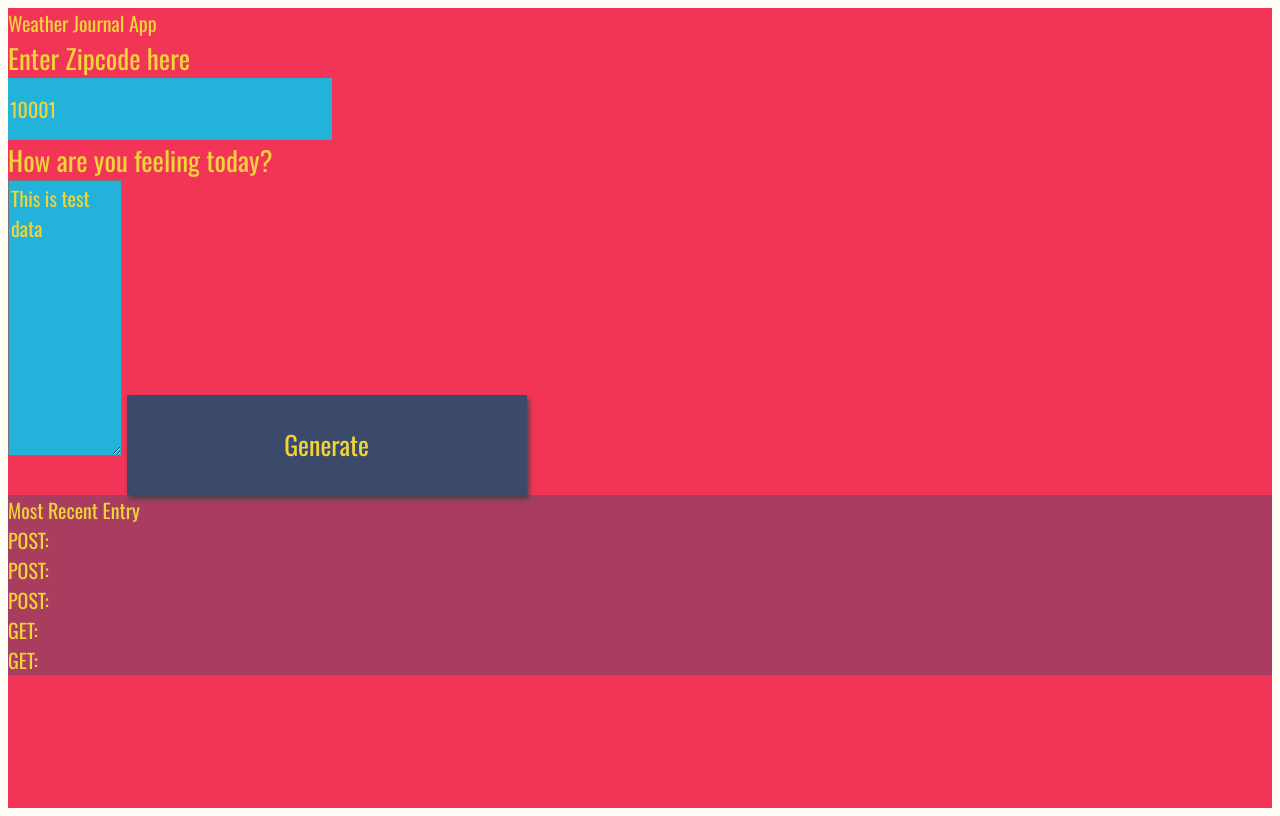
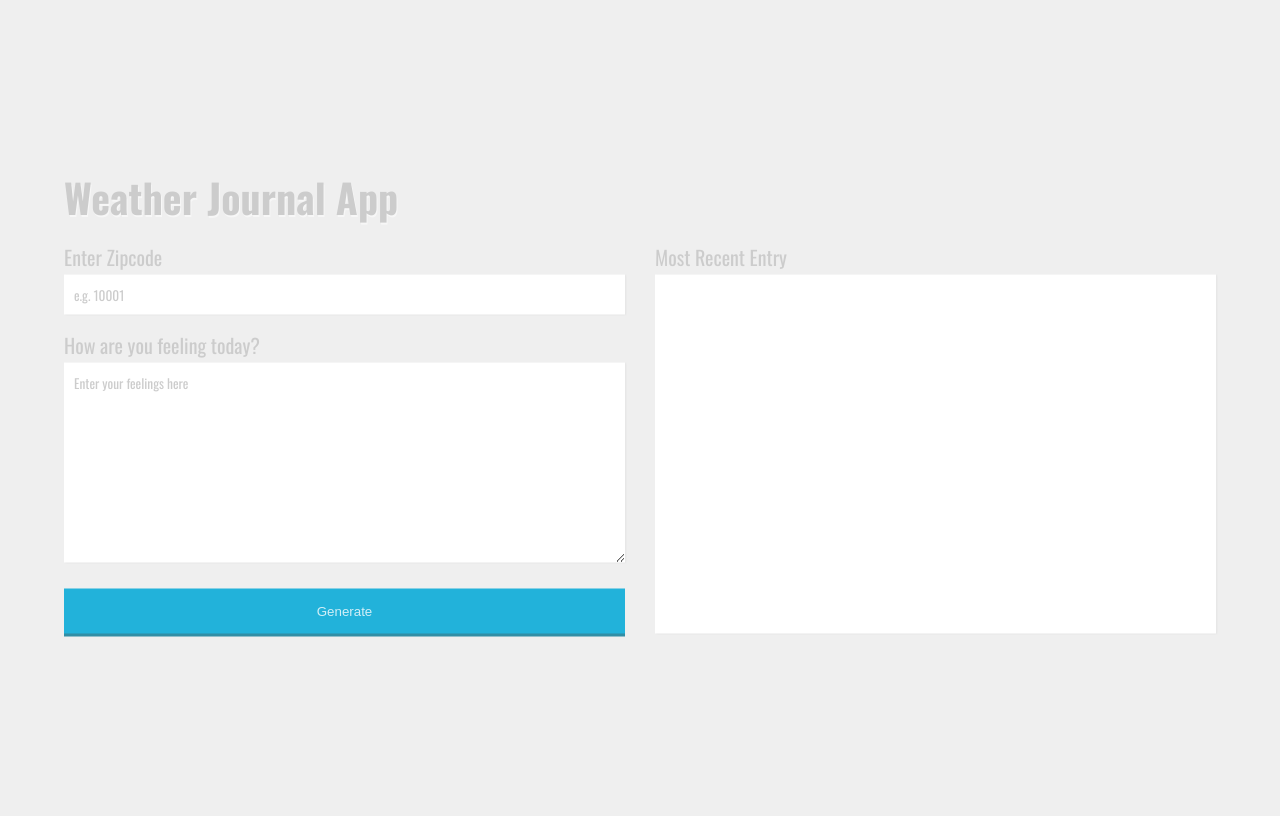
Before and after one commit to suefrontend/udacity-project-weather-journal-app, a website: page website/index.html in a window 1280 px wide. Drawn offline with nearby package versions, Linux system fonts and the light colour scheme; a web font is replaced by a local one.

Commit message:
feat: Add css styles and fix JavaScript code

```diff
--- a/server.js
+++ b/server.js
@@ -25,8 +25,8 @@ app.post('/weather/add', (req, res) => {
 		date: req.body.date,
 		temp: req.body.temp,
 		content: req.body.content,
+		city: req.body.city,
 		description: req.body.description,
-		city: req.body.city,
 	};
 
 	res.send(projectData);
--- a/website/app.js
+++ b/website/app.js
@@ -3,10 +3,6 @@ const baseUrl =
 	'https://api.openweathermap.org/data/2.5/weather?units=imperial&zip=';
 
 const submitBtn = document.getElementById('generate');
-const feelings = document.getElementById('feelings');
-const feelValue = feelings.value;
-const zipValue = zip.value;
-const temperature = 5;
 
 let d = new Date();
 const month = [
@@ -50,12 +46,31 @@ const fetchWeather = async (url, zip, api) => {
 // Fetch weather of specific city from API using zip code
 const fetchWeatherByZipCode = async () => {
 	const zip = document.getElementById('zip').value;
+	const feelings = document.getElementById('feelings').value;
+
+	const zipWarning = document.querySelector('.zip-warning');
+	const feelingWarning = document.querySelector('.feeling-warning');
+
+	if (zip.length === 0) {
+		zipWarning.classList.remove('hide');
+		return;
+	} else if (zip.length !== 0) {
+		zipWarning.classList.add('hide');
+	}
+
+	if (feelings.length === 0) {
+		feelingWarning.classList.remove('hide');
+		return;
+	} else if (feelings.length !== 0) {
+		feelingWarning.classList.add('hide');
+	}
+
 	try {
 		const res = await fetchWeather(baseUrl, zip, apiKey);
 
 		postData({
 			date: newDate,
-			content: feelValue,
+			content: feelings,
 			temp: res.main.temp,
 			description: res.weather[0].description,
 			city: res.name,
@@ -68,8 +83,6 @@ const fetchWeatherByZipCode = async () => {
 };
 
 const postData = async (data) => {
-	if (zipValue.length === 0 || feelValue.length === 0) return;
-
 	const res = await fetch('/weather/add', {
 		method: 'POST',
 		headers: {
@@ -90,12 +103,16 @@ const updateUI = async () => {
 	try {
 		const data = await request.json();
 
-		document.getElementById('temp').innerHTML =
-			Math.round(data.temp) + 'degrees';
+		document.getElementById('zip').value = '';
+		document.getElementById('feelings').value = '';
+
 		document.getElementById('date').innerHTML = data.date;
-		document.getElementById('content').innerHTML = data.content;
+		document.getElementById('temp').innerHTML = `${Math.round(data.temp)} F`;
 		document.getElementById('city').innerHTML = data.city;
 		document.getElementById('overall').innerHTML = data.description;
+		document.getElementById(
+			'content'
+		).innerHTML = `Note: <br />${data.content}`;
 	} catch (error) {
 		console.log('Error: ', error);
 	}
--- a/website/index.html
+++ b/website/index.html
@@ -10,18 +10,18 @@
 		<link rel="stylesheet" href="style.css" />
 	</head>
 	<body>
-		<div id="app">
-			<div class="holder headline">Weather Journal App</div>
-			<div class="holder zip">
-				<label for="zip">Enter Zipcode here</label>
-				<input
-					type="text"
-					id="zip"
-					placeholder="enter zip code here: e.g. 10001"
-					value="10001"
-				/>
+		<div class="app">
+			<div class="headline">
+				<h1 class="headline__title">Weather Journal App</h1>
 			</div>
-			<div class="holder feel">
+			<div class="container">
+				<div class="post-journal">
+					<div class="zip">
+						<label for="zip">Enter Zipcode</label>
+						<input type="text" id="zip" placeholder="e.g. 10001" />
+						<span class="zip-warning hide">Please enter zip code</span>
+					</div>
+					<div class="feel">
 						<label for="feelings">How are you feeling today?</label>
 						<textarea
 							class="myInput"
@@ -29,24 +29,22 @@
 							placeholder="Enter your feelings here"
 							rows="9"
 							cols="10"
-				>
-This is test data</textarea
-				>
+						></textarea>
+						<span class="feeling-warning hide">Please enter your feeling</span>
+					</div>
 					<button id="generate" type="submit">Generate</button>
 				</div>
-			<div class="holder entry">
-				<div class="title">Most Recent Entry</div>
-				<div id="entryHolder">
-					POST:
+				<div class="entry">
+					<div class="title">
+						<h2 class="title__heading">Most Recent Entry</h2>
+					</div>
+					<div class="entry-container">
 						<div id="date"></div>
-					POST:
 						<div id="temp"></div>
-					POST:
+						<div id="city"></div>
+						<div id="overall"></div>
 						<div id="content"></div>
-					GET:
-					<div id="city"></div>
-					GET:
-					<div id="overall"></div>
+					</div>
 				</div>
 			</div>
 		</div>
--- a/website/style.css
+++ b/website/style.css
@@ -1,83 +1,105 @@
+* {
+	margin: 0;
+	padding: 0;
+	box-sizing: border-box;
+}
 body {
 	background: #fffff8;
-	font-family: -apple-system, BlinkMacSystemFont, sans-serif;
+	font-family: 'Oswald', sans-serif;
+	font-size: 20px;
+	background: #efefef;
+	color: #ccc;
+	height: 100vh;
+	position: relative;
 }
-
-#app {
+.app {
+	width: 90vw;
+	margin: 0 auto;
+	position: absolute;
+	top: 50%;
+	left: 50%;
+	transform: translateY(-50%) translateX(-50%);
+}
+.headline {
+	margin-bottom: 20px;
+}
+.headline__title {
+	text-shadow: 1px 2px rgb(255, 255, 255, 0.5);
+}
+.container {
+	display: flex;
+}
+.post-journal,
+.entry {
+	flex: 1;
+}
+.title__heading {
+	font-weight: normal;
+	font-size: inherit;
+	line-height: 1em;
+	margin-bottom: 8px;
+}
+.zip,
+.feel {
+	margin-bottom: 20px;
+}
+.entry {
+	display: flex;
+	flex-direction: column;
+}
+.entry-container {
+	/* text-align: center; */
+	background: #fff;
+	height: 100%;
 	/* display: grid;
-    grid-auto-rows: minmax(150px, auto); */
-	/* grid-template-columns:  */
-	height: 100vh;
-	background: #f23557;
-	color: #f0d43a;
-	/* justify-content: center;
-    grid-gap: 1em; */
-	font-size: 20px;
-	font-family: 'Oswald', sans-serif;
+	grid-template-rows: repeat(4, 2em) 2fr; */
+	padding: 10px;
+	box-shadow: 1px 0 2px 0 rgb(0, 0, 0, 0.05);
+	color: #7a7a7a;
 }
-
-.holder {
-}
-
-.entry {
-	background: rgba(59, 74, 107, 0.4);
-}
-
-#entryHolder {
-}
-
-#date {
-}
-
-#temp {
-}
-
-#content {
-}
-
-.headline {
-}
-.title {
+.post-journal {
+	display: flex;
+	flex-direction: column;
+	align-items: stretch;
+	margin-right: 30px;
 }
 
 /*  Basic Styling To Override Default For Basic HTML Elements */
 label {
 	display: block;
-	font-size: 27px;
+	line-height: 1em;
+	margin-bottom: 8px;
+}
+input,
+textarea {
+	box-shadow: 1px 0 2px 0 rgb(0, 0, 0, 0.05);
+	border: none;
+	font-family: inherit;
+	width: 100%;
+	color: #7a7a7a;
+	padding: 10px;
 }
 
 input {
 	display: block;
-	height: 60px;
-	width: 320px;
-	background: #22b2da;
-	color: #f0d43a;
-	font-size: 20px;
-	font-family: 'Oswald', sans-serif;
-	border: none;
 }
 
 button {
-	width: 400px;
-	height: 100px;
-	background: #3b4a6b;
-	color: #f0d43a;
-	font-size: 26px;
-	font-family: 'Oswald', sans-serif;
+	padding: 15px 10px;
+	text-align: center;
+	background: #22b2da;
+	color: #d2eff7;
 	border: none;
-	box-shadow: 2px 4px 5px #444;
-}
-h1 {
-	font-size: 36px;
+	cursor: pointer;
+	box-shadow: 0 3px #318ea5;
 }
 
 textarea {
-	background: #22b2da;
-	color: #f0d43a;
-	font-size: 20px;
-	font-family: 'Oswald', sans-serif;
+	font-family: inherit;
+	padding: 10px;
+	width: 100%;
+	border: none;
 }
-/* Reset style for HTML element on active to have no border*/
 input:focus,
 select:focus,
 textarea:focus,
@@ -87,18 +109,34 @@ button:focus {
 /* Style for Placeholder Text*/
 ::placeholder {
 	/* Firefox, Chrome, Opera */
-	color: #f0d43a;
-	font-family: 'Oswald', sans-serif;
+	/* color: #f0d43a;
+	font-family: 'Oswald', sans-serif; */
+	color: #ccc;
 }
 
 :-ms-input-placeholder {
 	/* Internet Explorer 10-11 */
-	color: #f0d43a;
-	font-family: 'Oswald', sans-serif;
+	/* color: #f0d43a;
+	font-family: 'Oswald', sans-serif; */
 }
 
 ::-ms-input-placeholder {
 	/* Microsoft Edge */
-	color: #f0d43a;
-	font-family: 'Oswald', sans-serif;
+	/* color: #f0d43a;
+	font-family: 'Oswald', sans-serif; */
 }
+.hide {
+	display: none;
+}
+span {
+	font-size: 70%;
+	display: block;
+	color: #22b2da;
+	line-height: 1.5em;
+}
+#date {
+	margin-bottom: 1em;
+}
+#content {
+	margin-top: 1em;
+}
```
Lines whose indentation alone changed are shown as unchanged.
